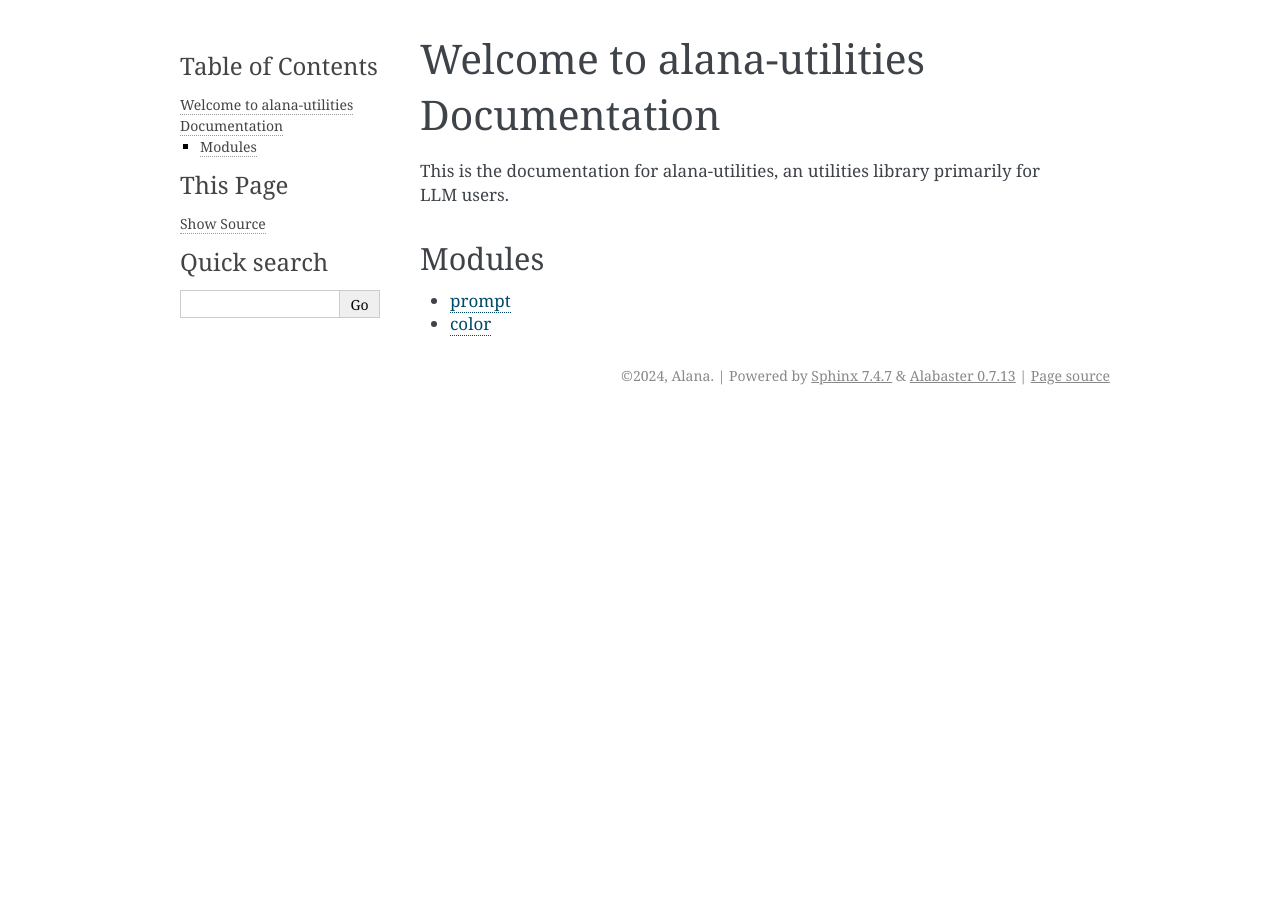
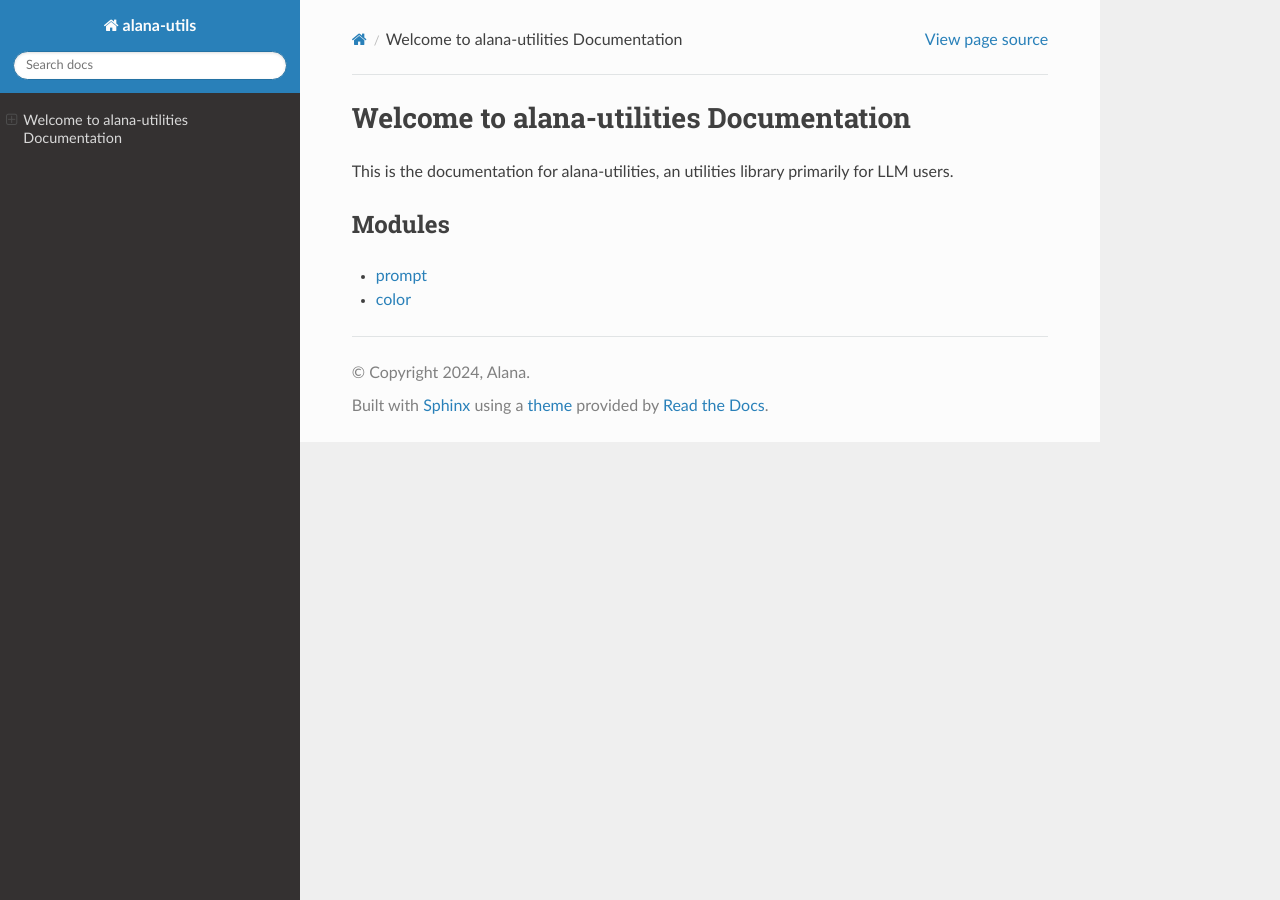
Before and after one commit to alat-rights/alana-utilities, a Sphinx documentation site: the page built from docs/source/index.md, in a window 1280 px wide. Built offline with Sphinx 7.4.7 and the Read the Docs theme 2.0.0, drawn with Linux system fonts in a browser that asks for light colours; some of the changed lines change nothing that is shown.

Commit message:
Fixing Sphinx docs

```diff
--- a/docs/source/conf.py
+++ b/docs/source/conf.py
@@ -26,6 +26,5 @@ source_suffix: list[str] = ['.rst', '.md']
 
 # -- Options for HTML output -------------------------------------------------
 # https://www.sphinx-doc.org/en/master/usage/configuration.html#options-for-html-output
-
-html_theme = 'alabaster'
+html_theme = 'sphinx_rtd_theme'
 html_static_path = ['_static']
--- a/docs/source/index.md
+++ b/docs/source/index.md
@@ -4,5 +4,5 @@ This is the documentation for alana-utilities, an utilities library primarily fo
 
 ## Modules
 
-* [prompt](prompt.md)
-* [color](color.md)
+* [prompt](alana/prompt.md)
+* [color](alana/color.md)
```
Also changed, not shown: docs/source/alana/color.md (renamed from docs/source/color.md), docs/source/alana/prompt.md (renamed from docs/source/prompt.md).
